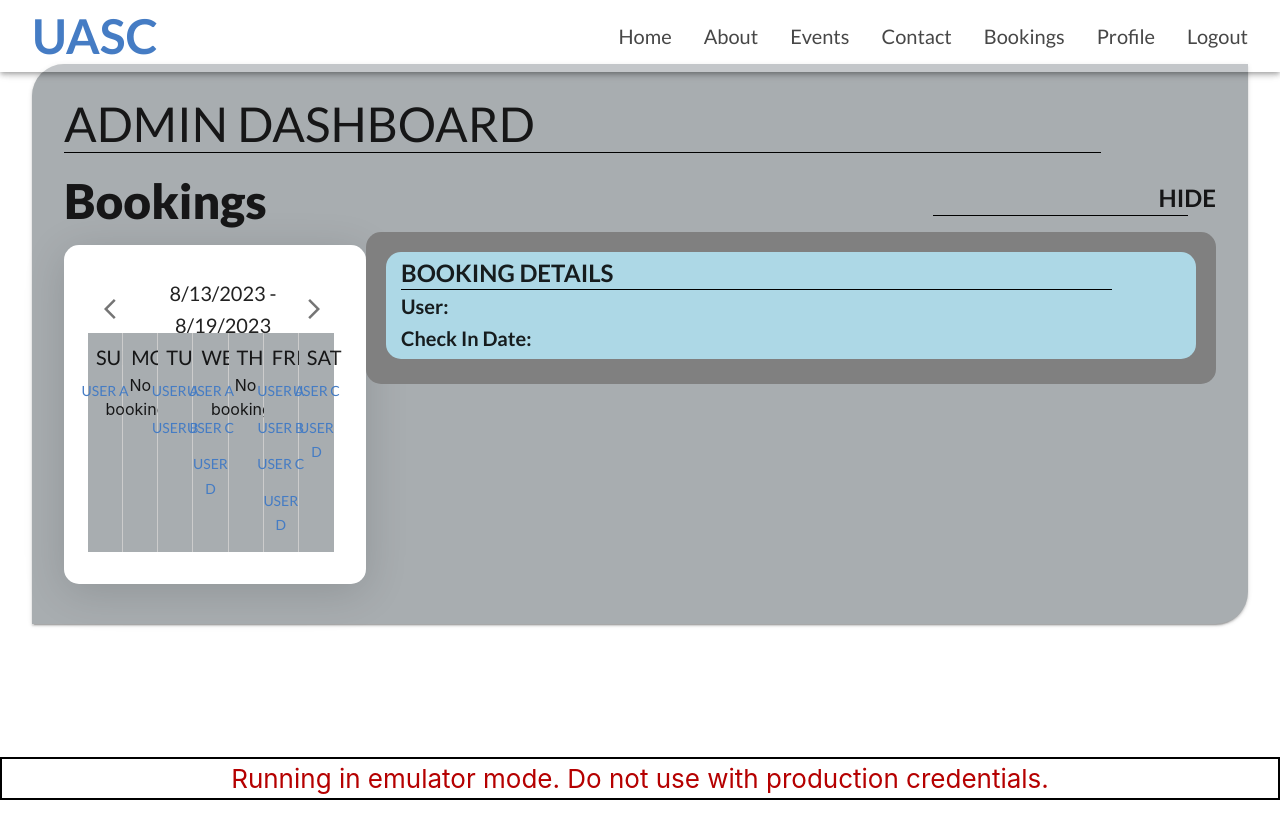
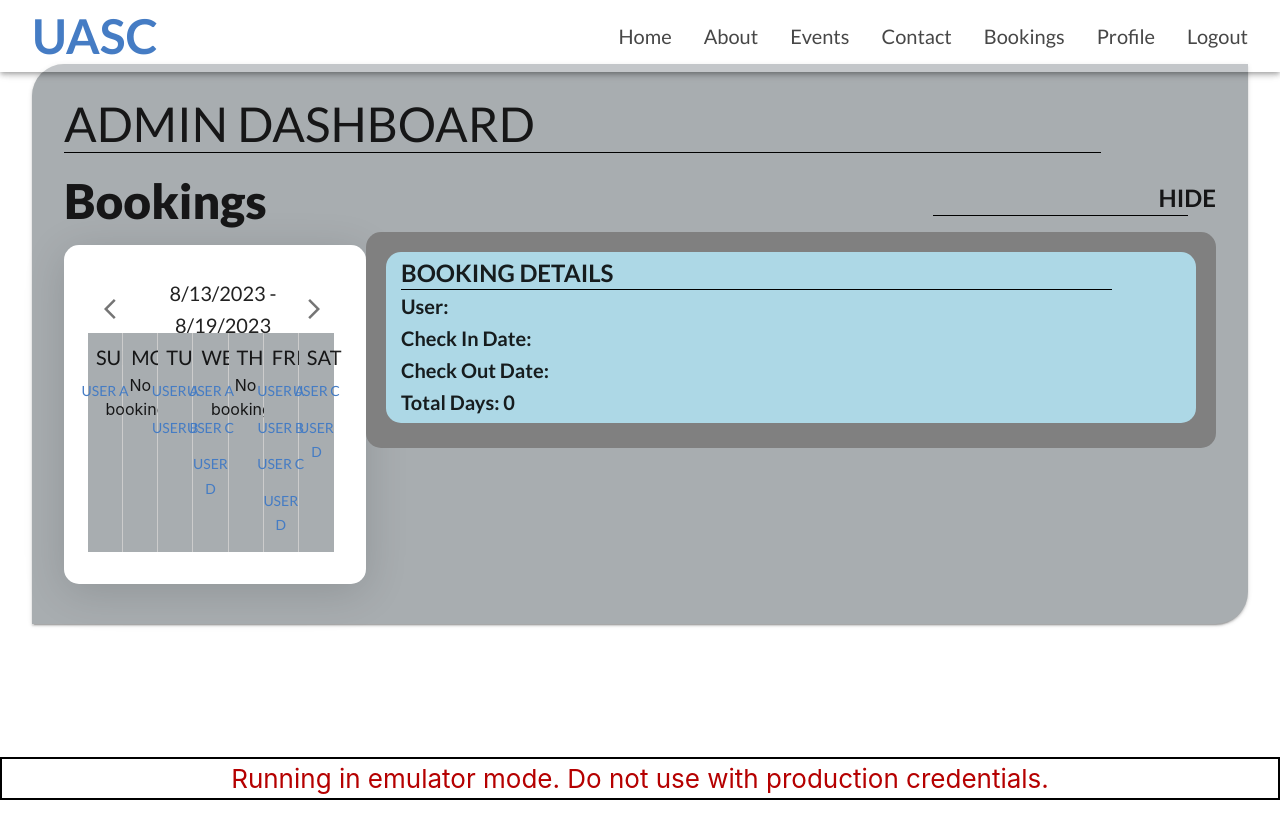
Before and after one commit to UoaWDCC/uasc-web, a React (Create React App) app in the folder frontend/: page /admin/bookings in a window 1280 px wide. Shown: the top 838 px of the page. Built offline with nearby package versions, Linux system fonts and the light colour scheme.

Commit message:
feat: Add placeholder check out date and total days

```diff
--- a/frontend/src/components/AdminBookingDetails.js
+++ b/frontend/src/components/AdminBookingDetails.js
@@ -1,6 +1,6 @@
 import { Grid, Typography, Box, Divider, Paper } from "@mui/material"
 
-const AdminBookingDetails = ({ selectedUser, checkInDate }) => {
+const AdminBookingDetails = ({ selectedUser, checkInDate, checkOutDate, totalDays }) => {
   const styles = {
     outerBackground: {
       borderRadius: 15,
@@ -61,6 +61,20 @@ const AdminBookingDetails = ({ selectedUser, checkInDate }) => {
                 >
                   Check In Date: {checkInDate}
                 </Typography>
+                <Typography
+                  variant="h6"
+                  align="left"
+                  sx={{ fontWeight: "bold" }}
+                >
+                  Check Out Date: {checkOutDate}
+                </Typography>
+                <Typography
+                  variant="h6"
+                  align="left"
+                  sx={{ fontWeight: "bold" }}
+                >
+                  Total Days: {totalDays}
+                </Typography>
               </Box>
             </Paper>
           </Paper>
--- a/frontend/src/components/AdminDetailedCalendar.js
+++ b/frontend/src/components/AdminDetailedCalendar.js
@@ -10,7 +10,7 @@ import {
 import { ArrowForwardIos, ArrowBackIos } from "@mui/icons-material"
 import "../pages/Admin.css"
 
-const AdminDetailedCalendar = ({ setSelectedUser, setCheckInDate }) => {
+const AdminDetailedCalendar = ({ setSelectedUser, setCheckInDate, setCheckOutDate, setTotalDays }) => {
   const daysOfWeek = ["SUN", "MON", "TUE", "WED", "THU", "FRI", "SAT"]
   const [weekOffset, setWeekOffset] = useState(0)
 
@@ -36,6 +36,12 @@ const AdminDetailedCalendar = ({ setSelectedUser, setCheckInDate }) => {
     var clickedDate = new Date(startDate.valueOf())
     clickedDate.setDate(clickedDate.getDate() + index)
     setCheckInDate(clickedDate.toLocaleDateString())
+
+    var checkOutDate = new Date(clickedDate.valueOf())
+    checkOutDate.setDate(checkOutDate.getDate() + 3)
+    setCheckOutDate(checkOutDate.toLocaleDateString())
+
+    setTotalDays(Math.ceil(checkOutDate.getTime() - clickedDate.getTime()) / (1000 * 3600 * 24))
   }
 
   return (
--- a/frontend/src/pages/AdminBookingsDetailedView.js
+++ b/frontend/src/pages/AdminBookingsDetailedView.js
@@ -6,6 +6,8 @@ import BookingDetails from "../components/AdminBookingDetails";
 const AdminBookingsDetailedView = () => {
   const [selectedUser, setSelectedUser] = useState(null)
   const [checkInDate, setCheckInDate] = useState("")
+  const [checkOutDate, setCheckOutDate] = useState("")
+  const [totalDays, setTotalDays] = useState(0)
 
     return (
         <div>
@@ -26,8 +28,8 @@ const AdminBookingsDetailedView = () => {
             <Divider />
             <Container maxWidth={false} disableGutters={true}>
                 <Container maxWidth={false} disableGutters={true} sx={{ display: "flex", justifyContent: "space-between" }}>
-                  <DetailedBookingsCalendar setSelectedUser={ setSelectedUser } setCheckInDate={ setCheckInDate } />
-                  <BookingDetails selectedUser={ selectedUser } checkInDate={ checkInDate }/>
+                  <DetailedBookingsCalendar setSelectedUser={ setSelectedUser } setCheckInDate={ setCheckInDate } setCheckOutDate={ setCheckOutDate } setTotalDays={ setTotalDays }/>
+                  <BookingDetails selectedUser={ selectedUser } checkInDate={ checkInDate } checkOutDate={ checkOutDate } totalDays={ totalDays }/>
                 </Container>
             </Container>
           </Paper>
```
